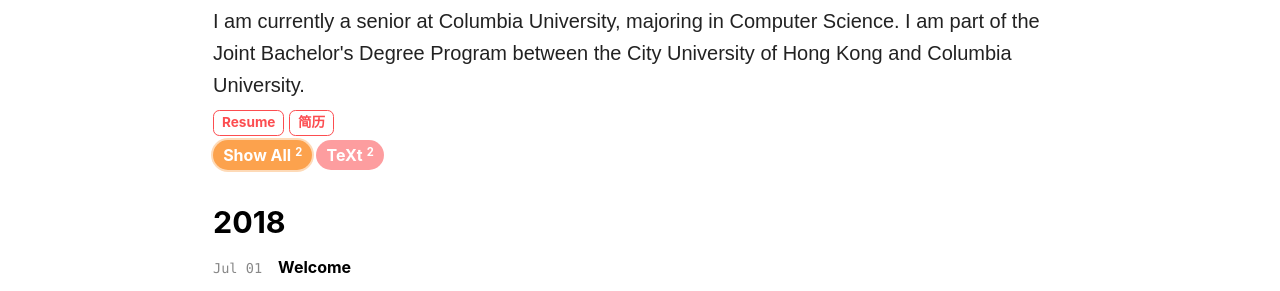
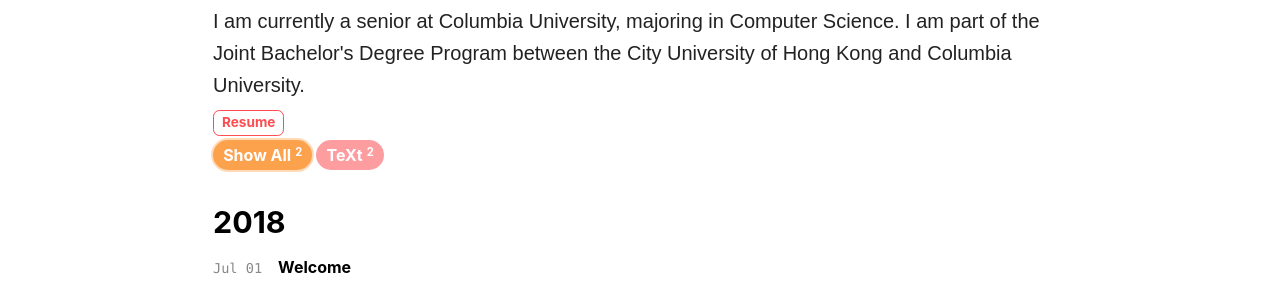
Before and after one commit to DELTA-DoubleWise/DELTA-DoubleWise.github.io, a Jekyll site: the page built from archive.html, in a window 1280 px wide. Shown: the part 375-666 px from the top of the page. Built offline with Jekyll 4.4.1, drawn with Linux system fonts in a browser that asks for light colours; nearby versions of some CDN libraries.

Commit message:
remove chinese resume

```diff
--- a/_includes/article-header.html
+++ b/_includes/article-header.html
@@ -57,7 +57,7 @@
 
   <div class="resume">
     <a class="button button--outline-primary button--rounded button--sm" href="/assets/Resume_Wang_Yucheng.pdf">Resume</a>
-    <a class="button button--outline-primary button--rounded button--sm" href="/assets/Resume-zh.pdf">简历</a>
+    <!-- <a class="button button--outline-primary button--rounded button--sm" href="/assets/Resume-zh.pdf">简历</a> -->
   </div>
 
 {%- endif -%}
```
